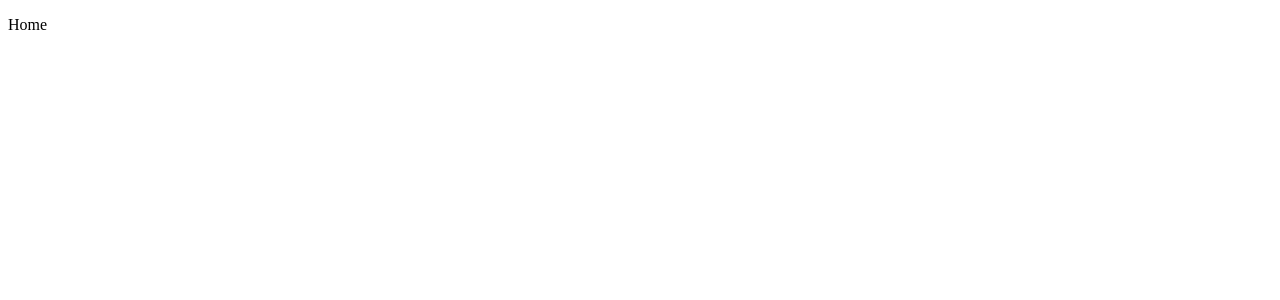
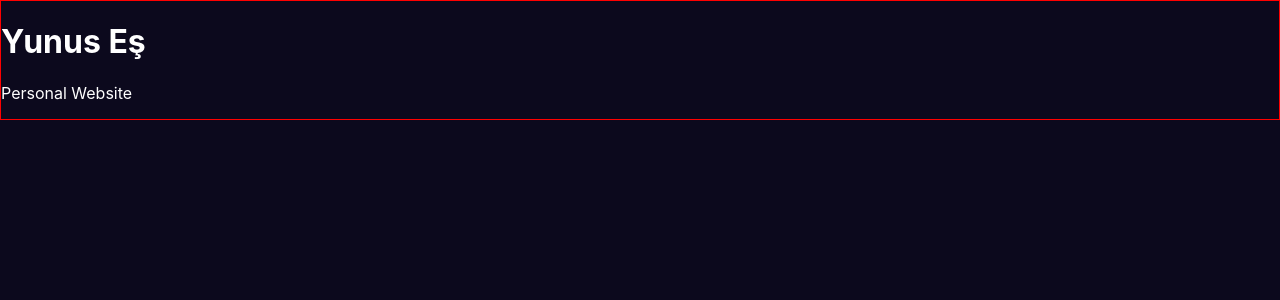
Before and after one commit to codesignist/web-site, a Next.js app: page / in a window 1280 px wide. Shown: the top 300 px of the page. Built offline with nearby package versions, Linux system fonts and the light colour scheme.

Commit message:
Styled components installed

```diff
--- /dev/null
+++ b/components/GlobalStyle.js
@@ -0,0 +1,22 @@
+import { createGlobalStyle } from "styled-components";
+
+const GlobalStyle = createGlobalStyle`
+  html,
+  body {
+    color: #fff;
+    padding: 0;
+    margin: 0;
+    background-color: #0C091D;
+    font-family: -apple-system, BlinkMacSystemFont, Segoe UI, Roboto, Oxygen,
+      Ubuntu, Cantarell, Fira Sans, Droid Sans, Helvetica Neue, sans-serif;
+  }
+  a {
+    color: inherit;
+    text-decoration: none;
+  }
+  * {
+    box-sizing: border-box;
+  }
+`;
+
+export default GlobalStyle;
--- a/package.json
+++ b/package.json
@@ -26,7 +26,8 @@
   "dependencies": {
     "next": "^12.2.0",
     "react": "^18.2.0",
-    "react-dom": "^18.2.0"
+    "react-dom": "^18.2.0",
+    "styled-components": "^5.3.5"
   },
   "devDependencies": {
     "eslint": "^8.18.0",
--- /dev/null
+++ b/pages/_app.js
@@ -0,0 +1,20 @@
+import { ThemeProvider, DefaultTheme } from "styled-components";
+import GlobalStyle from "/components/GlobalStyle";
+
+const theme = {
+  colors: {
+    primary: "#111",
+    secondary: "#0070f3",
+  },
+};
+
+export default function App({ Component, pageProps }) {
+  return (
+    <>
+      <ThemeProvider theme={theme}>
+        <GlobalStyle />
+        <Component {...pageProps} />
+      </ThemeProvider>
+    </>
+  );
+}
--- a/pages/index.js
+++ b/pages/index.js
@@ -1,7 +1,12 @@
-const Home = () => (
-  <div>
-    <p>Home</p>
-  </div>
+import styled from "styled-components";
+
+const Home = styled.div`
+  border: 1px solid #f00;
+`;
+
+export default () => (
+  <Home>
+    <h1>Yunus Eş</h1>
+    <p>Personal Website</p>
+  </Home>
 );
-
-export default Home;
```
Also changed, not shown: 1 other file (tests, documents, lock files or other folders).
